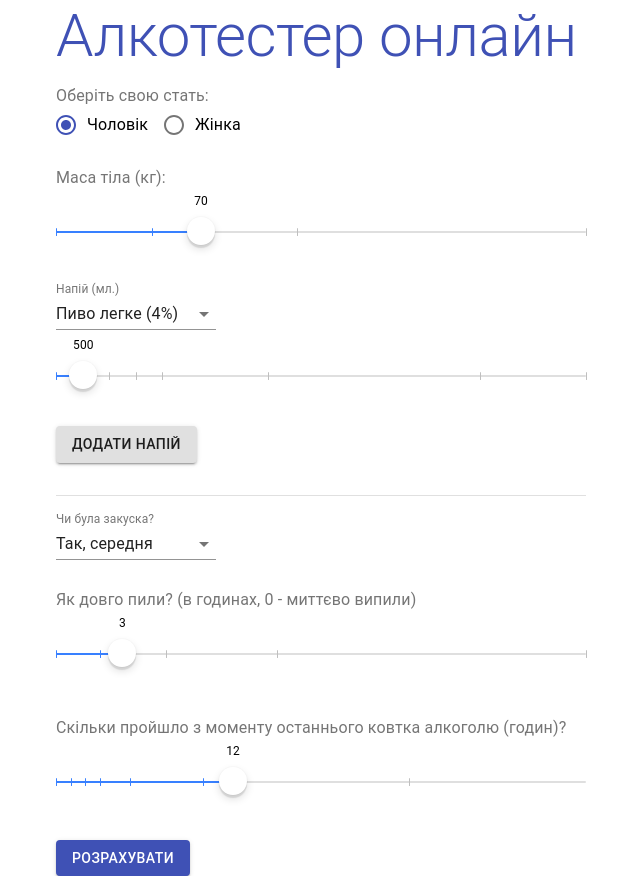
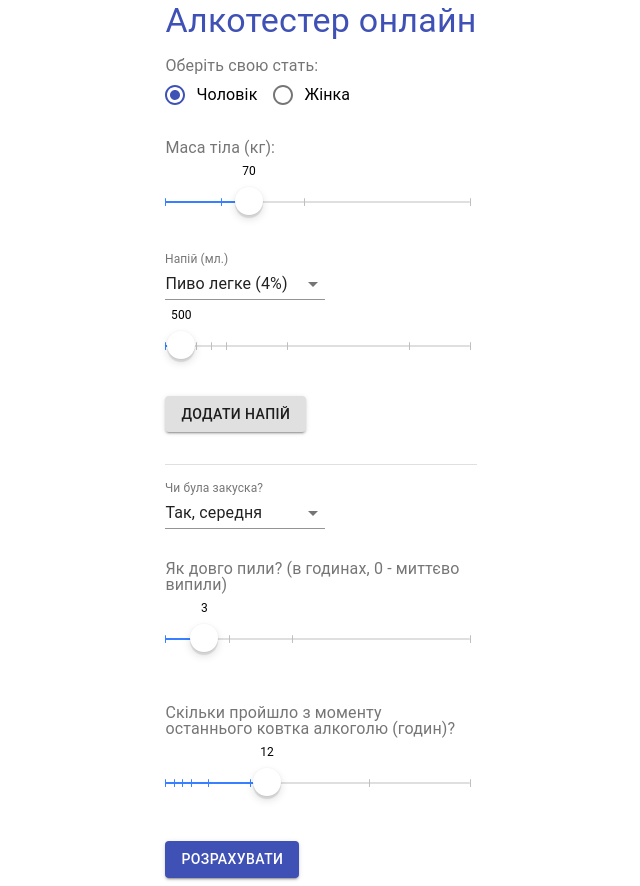
Before and after one commit to belushkin/alcotester, a React (Create React App) app: page / in a window 1280 px wide. Shown: the whole page, without its empty margins (319-959 px from the left). Built offline with nearby package versions, Linux system fonts and the light colour scheme.

Commit message:
Added last changes

```diff
--- a/src/components/Grid.js
+++ b/src/components/Grid.js
@@ -1,13 +1,12 @@
 import { makeStyles } from '@material-ui/core/styles';
-import Grid from '@material-ui/core/Grid';
+import {
+  Grid,
+  Container,
+  Box
+} from '@material-ui/core';
 
 import Header from './Header';
 import Form from './Form';
-
-//
-// import SimpleSelect from './components/SelectDrink';
-// import SimpleSelect1 from './components/SelectSnack';
-// import FormPropsTextFields from './components/AmountOfDrink';
 
 const useStyles = makeStyles(() => ({
   root: {
@@ -19,8 +18,7 @@ export default function CenteredGrid() {
   const classes = useStyles();
 
   return (
-    <div className={classes.root}>
-      <Grid
+    <Grid
         container
         direction="column-reverse"
         justify="center"
@@ -29,8 +27,7 @@ export default function CenteredGrid() {
         <Grid item xs={12}>
           <Header></Header>
           <Form></Form>
-        </Grid>
       </Grid>
-    </div>
+    </Grid>
   );
 }
--- a/src/components/Header.js
+++ b/src/components/Header.js
@@ -3,7 +3,7 @@ import Typography from '@material-ui/core/Typography';
 export default function Header() {
     return (
       <Typography
-        variant="h2"
+        variant="h4"
         paragraph={true}
         color="primary"
       >
--- a/src/components/drink/DrinkSlider.js
+++ b/src/components/drink/DrinkSlider.js
@@ -4,7 +4,7 @@ import Slider from '@material-ui/core/Slider';
 
 const useStyles = makeStyles((theme) => ({
   root: {
-    width: 530,
+    width: 305,
   },
   margin: {
     height: theme.spacing(3),
--- a/src/components/duration/DurationDrinkSlider.js
+++ b/src/components/duration/DurationDrinkSlider.js
@@ -4,7 +4,7 @@ import Slider from '@material-ui/core/Slider';
 
 const useStyles = makeStyles((theme) => ({
   root: {
-    width: 530,
+    width: 305,
   },
   margin: {
     height: theme.spacing(3),
--- a/src/components/result/Result.js
+++ b/src/components/result/Result.js
@@ -74,8 +74,6 @@ export default function Result(props) {
     };
 
     const calcAlco = (props) => {
-      console.log(props)
-
       let etanol = 0;
       props.drinks.forEach(drink => etanol += (drink.amount*(drink.drink/100)));
 
@@ -117,7 +115,7 @@ export default function Result(props) {
     };
 
     return (
-      <Box component="div" mt={1} className={classes.root}>
+      <Box component="div" mt={1} mb={1} className={classes.root}>
           <Button variant="contained" color="primary" onClick={handleOpenBackdrop}>
             Розрахувати
           </Button>
--- a/src/components/time/TimePassedSlider.js
+++ b/src/components/time/TimePassedSlider.js
@@ -4,7 +4,7 @@ import Slider from '@material-ui/core/Slider';
 
 const useStyles = makeStyles((theme) => ({
   root: {
-    width: 530,
+    width: 305,
   },
   margin: {
     height: theme.spacing(3),
@@ -38,6 +38,9 @@ const marks = [
   },
   {
     value: 24
+  },
+  {
+    value: 36
   },
 ];
 
--- a/src/components/weight/BodyWeightSlider.js
+++ b/src/components/weight/BodyWeightSlider.js
@@ -4,7 +4,7 @@ import Slider from '@material-ui/core/Slider';
 
 const useStyles = makeStyles((theme) => ({
   root: {
-    width: 530,
+    width: 305,
   },
   margin: {
     height: theme.spacing(3),
```
